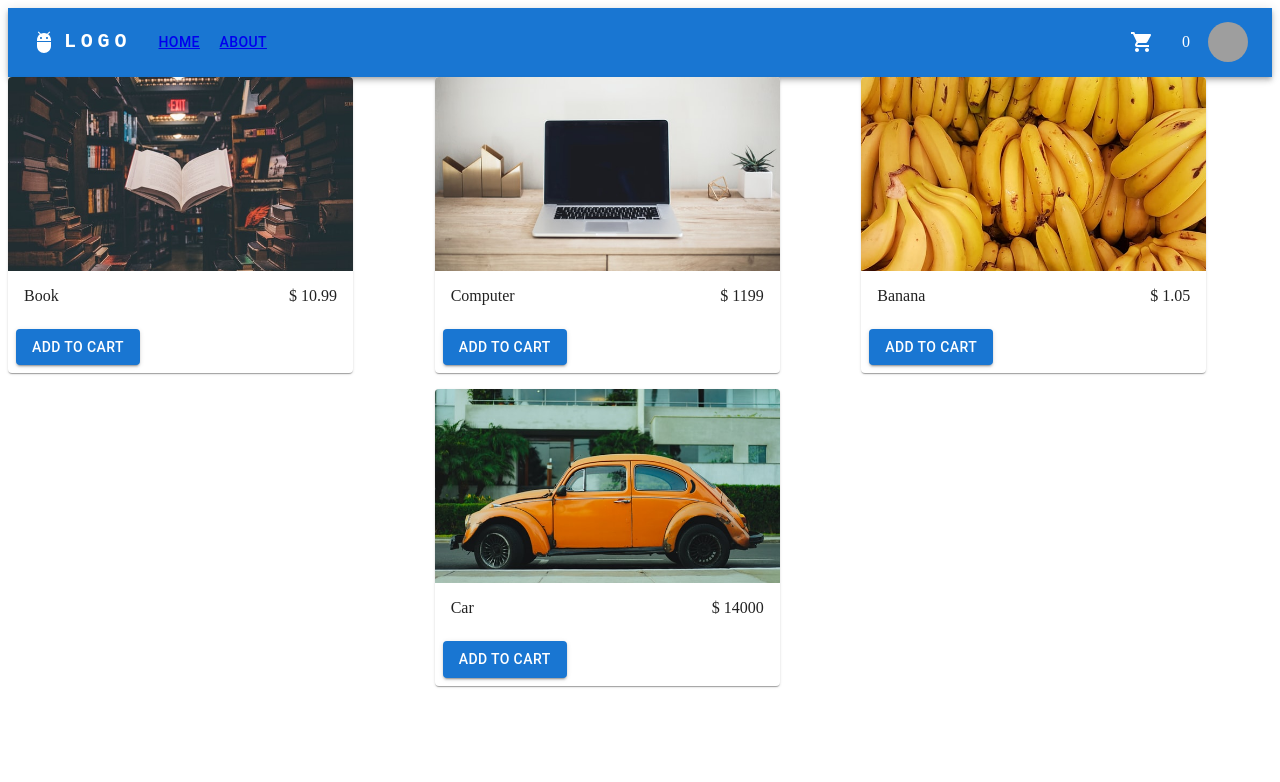
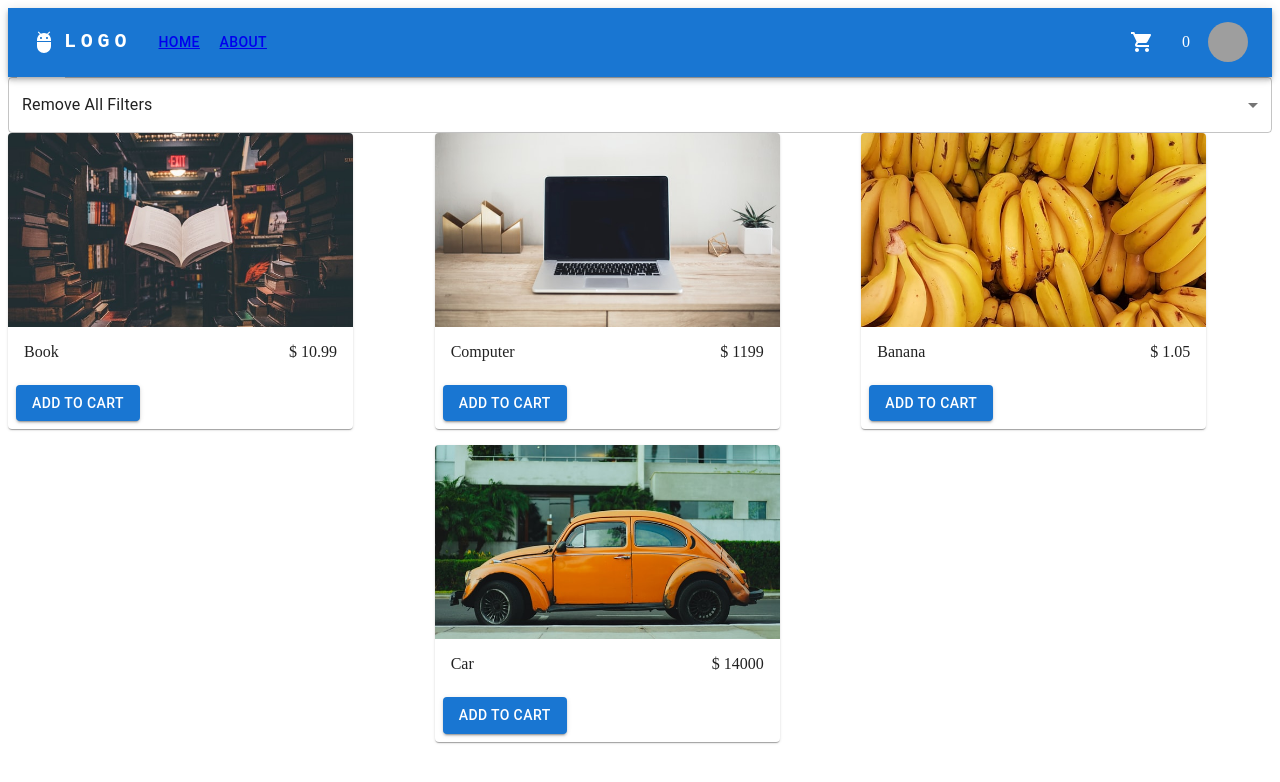
Before and after one commit to yash06112002/totalitycorp-frontend-challenge, a React (Vite) app: page / in a window 1280 px wide. Shown: the top 782 px of the page. Built offline with nearby package versions, Linux system fonts and the light colour scheme; grey boxes are pictures that could not be loaded.

Commit message:
add sorting functionality

```diff
--- a/src/components/CartItem.tsx
+++ b/src/components/CartItem.tsx
@@ -3,7 +3,7 @@ import { useCart } from "../context/CartContext";
 import storeItems from "../data/items.json";
 import CloseIcon from "@mui/icons-material/Close";
 
-type CartItemProps = {
+export type CartItemProps = {
   id: number;
   quantity: number;
 };
--- /dev/null
+++ b/src/components/Sorting.tsx
@@ -0,0 +1,56 @@
+import * as React from "react";
+import Box from "@mui/material/Box";
+import MenuItem from "@mui/material/MenuItem";
+import FormControl from "@mui/material/FormControl";
+import Select, { SelectChangeEvent } from "@mui/material/Select";
+
+type SortingProps = {
+  setStoreItems: any;
+  storeItems: any;
+};
+export default function Sorting({ setStoreItems, storeItems }: SortingProps) {
+  const [choice, setChoice] = React.useState(0);
+
+  React.useEffect(() => {
+    console.log("sorting ");
+  }, [choice]);
+
+  const handleChange = (event: SelectChangeEvent) => {
+    const currChoice = Number(event.target.value);
+
+    if (currChoice === 0) {
+      storeItems.sort((a: any, b: any) => {
+        return a.id - b.id;
+      });
+    } else if (currChoice === 1) {
+      storeItems.sort((a: any, b: any) => {
+        return a.price - b.price;
+      });
+    } else if (currChoice === 2) {
+      storeItems.sort((a: any, b: any) => {
+        return b.price - a.price;
+      });
+    }
+
+    setChoice(currChoice);
+    setStoreItems(new Array(...storeItems));
+  };
+
+  return (
+    <Box sx={{ minWidth: 120 }}>
+      <FormControl fullWidth>
+        <Select
+          labelId="demo-simple-select-label"
+          id="demo-simple-select"
+          value={String(choice)}
+          label="Choice"
+          onChange={handleChange}
+        >
+          <MenuItem value={0}>Remove All Filters</MenuItem>
+          <MenuItem value={1}>Price(Lowest to Highest)</MenuItem>
+          <MenuItem value={2}>Price(Highest to Lowest)</MenuItem>
+        </Select>
+      </FormControl>
+    </Box>
+  );
+}
--- a/src/pages/Home.tsx
+++ b/src/pages/Home.tsx
@@ -1,15 +1,20 @@
+import { useState } from "react";
 import Item from "../components/Item";
-import storeItems from "../data/items.json";
+import storeItemsInitial from "../data/items.json";
 import Grid from "@mui/material/Grid";
+import Sorting from "../components/Sorting";
 
 const Home = () => {
+  const [storeItems, setStoreItems] = useState(storeItemsInitial);
+
   return (
+    <>
+      <Sorting setStoreItems={setStoreItems} storeItems={storeItems} />
       <Grid
         container
         spacing={{ xs: 2, md: 2 }}
         columns={{ xs: 6, sm: 8, md: 12 }}
         justifyContent={"center"}
-      // margin={"auto"}
       >
         {storeItems.map((item) => (
           <Grid item xs={4} key={item.id}>
@@ -17,6 +22,7 @@ const Home = () => {
           </Grid>
         ))}
       </Grid>
+    </>
   );
 };
 
```
Lines whose indentation alone changed are shown as unchanged.
